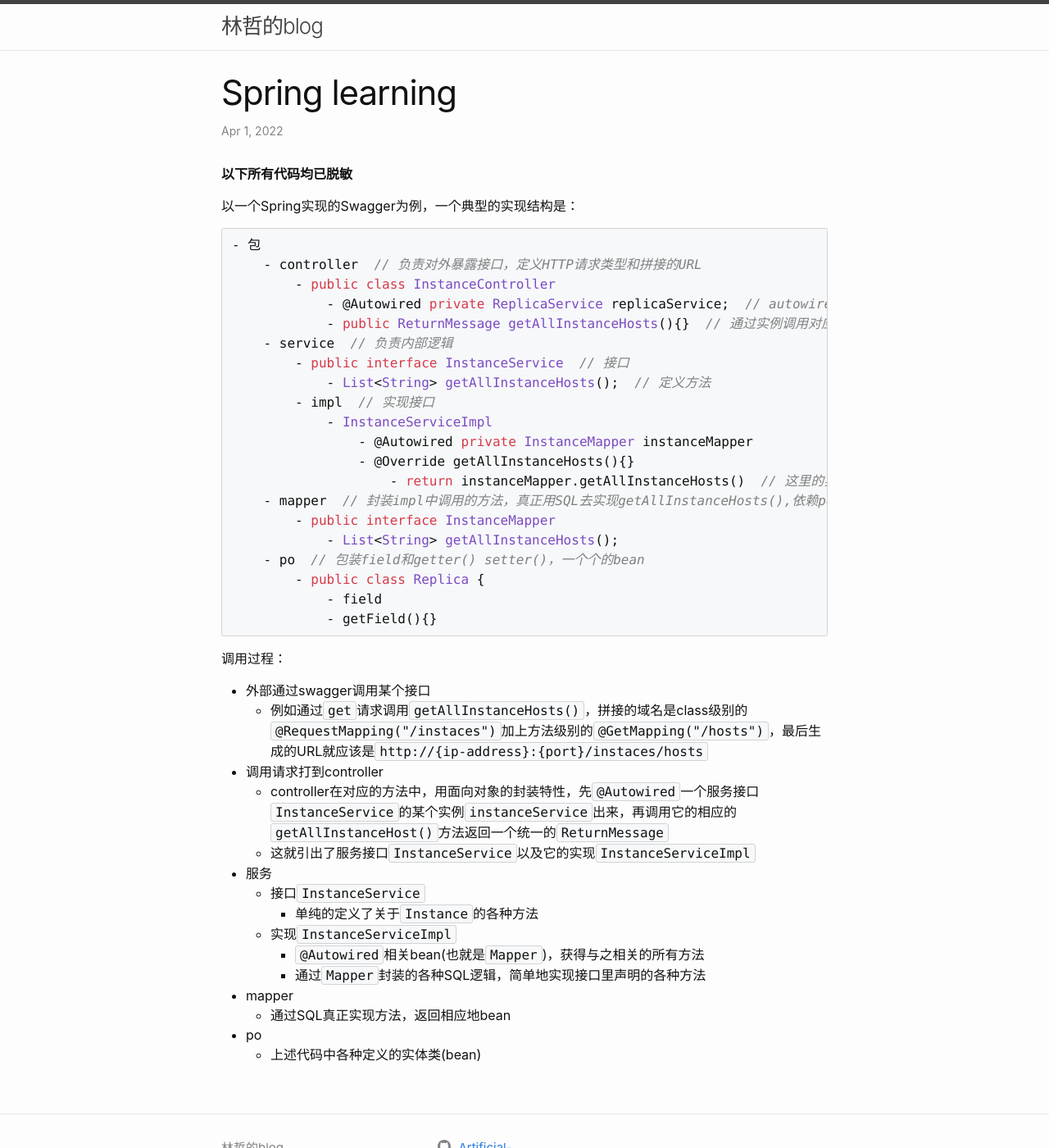
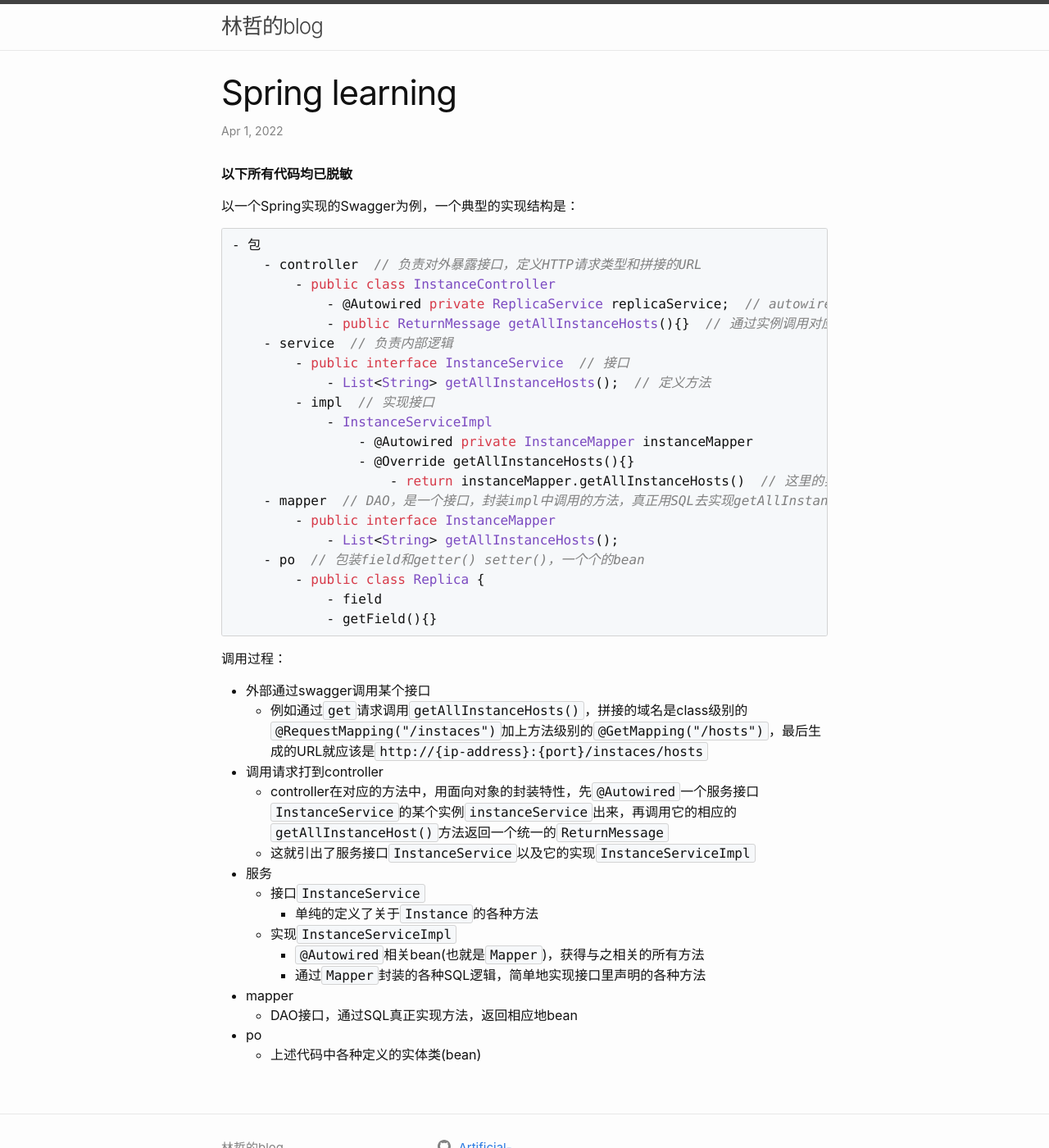
Before and after one commit to Artificial-Ridiculous/Artificial-Ridiculous.github.io, a Jekyll site: the page built from _posts/2022-04-01-Spring learning.markdown, in a window 1280 px wide and 1400 px high. Shown: the whole window at 82% size. Built offline with Jekyll 4.4.1, drawn with Linux system fonts in a browser that asks for light colours; comment, search, counter and statistics services are not loaded.

Commit message:
update:spring

```diff
--- a/_posts/2022-04-01-Spring learning.markdown
+++ b/_posts/2022-04-01-Spring learning.markdown
@@ -23,7 +23,7 @@ category: Java
                 - @Autowired private InstanceMapper instanceMapper
                 - @Override getAllInstanceHosts(){}
                     - return instanceMapper.getAllInstanceHosts()  // 这里的实例是从mapper的interface autowire
-    - mapper  // 封装impl中调用的方法，真正用SQL去实现getAllInstanceHosts(),依赖po中定义的bean（甚至返回类型就是bean）
+    - mapper  // DAO，是一个接口，封装impl中调用的方法，真正用SQL去实现getAllInstanceHosts(),依赖po中定义的bean（甚至返回类型就是bean）
         - public interface InstanceMapper
             - List<String> getAllInstanceHosts();
     - po  // 包装field和getter() setter()，一个个的bean
@@ -45,6 +45,6 @@ category: Java
         - `@Autowired`相关bean(也就是`Mapper`)，获得与之相关的所有方法
         - 通过`Mapper`封装的各种SQL逻辑，简单地实现接口里声明的各种方法
 - mapper
-    - 通过SQL真正实现方法，返回相应地bean
+    - DAO接口，通过SQL真正实现方法，返回相应地bean
 - po
     - 上述代码中各种定义的实体类(bean)
```
